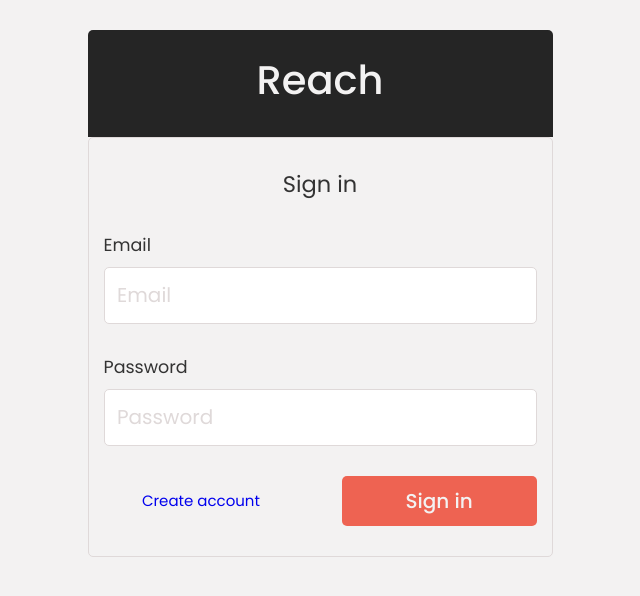
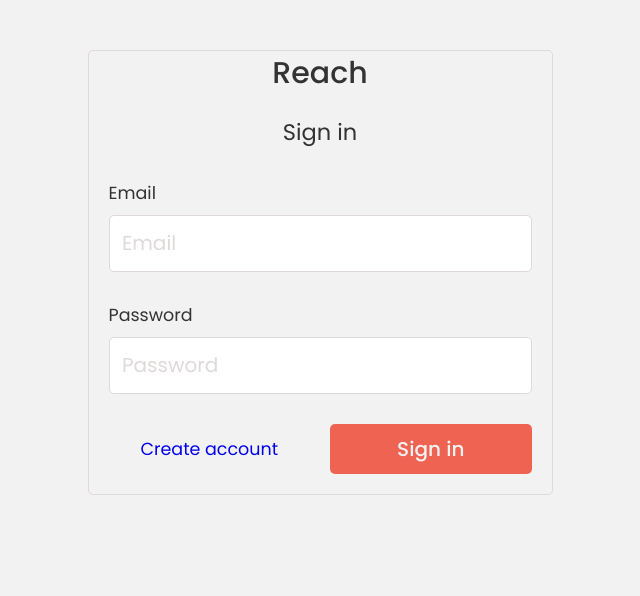
Before and after one commit to rocketxl5/reach, a React (Create React App) app: page /signin in a window 1280 px wide. Shown: the top 596 px of the page, without its empty margins (320-960 px from the left). Built offline with nearby package versions, Linux system fonts and the light colour scheme; no server answers.

Commit message:
Changed signup & signin components headers css and button layout

```diff
--- a/src/components/auth/Signin.js
+++ b/src/components/auth/Signin.js
@@ -34,10 +34,10 @@ function Signin() {
     return (
         <div className="container">
             <div className="form-content">
-                <div className="form-logo padding-1-inline padding-2-block">
+                <div className="form-logo">
                     <h1 className="center"><Link to="/">Reach</Link></h1>
                 </div>
-                <form className="form padding-1-inline padding-2-block">
+                <form className="form">
                     <div className="form-title">
                         <h2>Sign in</h2>
                     </div>
--- a/src/components/auth/Signup.js
+++ b/src/components/auth/Signup.js
@@ -12,10 +12,10 @@ function Signup() {
     return (
         <div className="container">
             <div className="form-content">
-                <div className="form-logo padding-1-inline padding-2-block">
+                <div className="form-logo">
                     <h1 className="center"><Link to="/">Reach</Link></h1>
                 </div>
-                <form className="form padding-1-inline padding-2-block">
+                <form className="form">
                     <div className="form-title">
                         <h2>Create account</h2>
                     </div>
--- a/src/components/layout/Navbar.js
+++ b/src/components/layout/Navbar.js
@@ -13,12 +13,12 @@ function Navbar() {
                         <li><Link className="nav-link" to="#"><span>Team</span></Link></li>
                         <li><Link className="nav-link" to="#"><span>About</span></Link></li>
                         <li><Link className="nav-link" to="#"><span>Contact</span></Link></li>
-                        <li><Link className="nav-link" to="#"><span>Create account</span></Link></li>
+                        <li><Link className="nav-link" to="/signup"><span>Create account</span></Link></li>
                     </ul>
                 </section>
                 <section className="right-side">
-                    <Link to="signin">Sign in</Link>
-                    <Link to="signup">Sign up</Link>
+                    <Link to="/signin">Sign in</Link>
+                    <Link to="/signup">Sign up</Link>
                     <label htmlFor="mobile-nav" className="mobile-nav-label">
                         <span></span>
                     </label>
--- a/src/css/form.css
+++ b/src/css/form.css
@@ -1,19 +1,24 @@
 .form-content {
     min-width: min(100%, 31em);
-    margin-block-start: 2em;
+    margin-block-start: 5rem;
 }
 
 .form-logo {
-    background-color: var(--clr-bg-header);
-    border-top-left-radius: 5px;
-    border-top-right-radius: 5px;
+    /* background-color: var(--clr-bg-header); */
+    /* border-top-left-radius: 5px;
+    border-top-right-radius: 5px;  */
 }
 
 .form-logo h1 * {
-    color: var(--clr-header);
+    color: var(--clr-body);
     line-height: 1;
-    font-size: clamp(2rem, 2rem  + 4vw, 4rem);
+    font-size: min(2rem + 2vw, 3rem);
     font-weight: 500;
+}
+
+.form {
+    padding-inline: 2rem;
+    padding-block: 2rem;
 }
 
 .form-title h2 {
@@ -48,12 +53,12 @@
 
 .form-element:last-of-type {
     display: flex;
-    flex-direction: column-reverse;
     gap: 2rem;
+    /* flex-wrap: wrap; */
 }
 
 .form-element button {
-    min-width: 45%;
+    flex-basis: 100%;
     padding-block: 1rem;
     font-size: var(--fs-500);
     font-weight: 500;
@@ -63,38 +68,29 @@
 }
 
 .form-element .link {
-    display: inline-block;
-    min-width: 45%;
+    flex-basis: 100%;
+    align-self: center;
+    /* display: inline-block; */
+    font-size: var(--fs-400);
     padding-block: 5px;
     text-align: center;
 }
 
 @media screen and (width >= 25em) {
-    .form-element label {
+    .form-element label,
+    .form-element .link {
         font-size: var(--fs-500);
     }
 
-    .form-element input {
-        font-size: var(--fs-600);
-    }
-
+    .form-element input,
     .form-element button {
         font-size: var(--fs-600);
-    }
-
-    .form-element .link {
-        align-self: center;
-    }
-
-    .form-element:last-of-type {
-        flex-direction: row;
-        justify-content: space-between;
     }
 }
 
 @media screen and (width >= 35em) {
 
-    .form {
+    .form-content {
         border-radius: 5px;
         border: 1px solid var( --clr-bg-body);
     }
--- a/src/css/util.css
+++ b/src/css/util.css
@@ -1,5 +1,9 @@
 .padding-1-inline {
     padding-inline: var(--size-1);
+}
+
+.padding-2-inline {
+    padding-inline: var(--size-2);
 }
 
 .padding-2-block {
```
